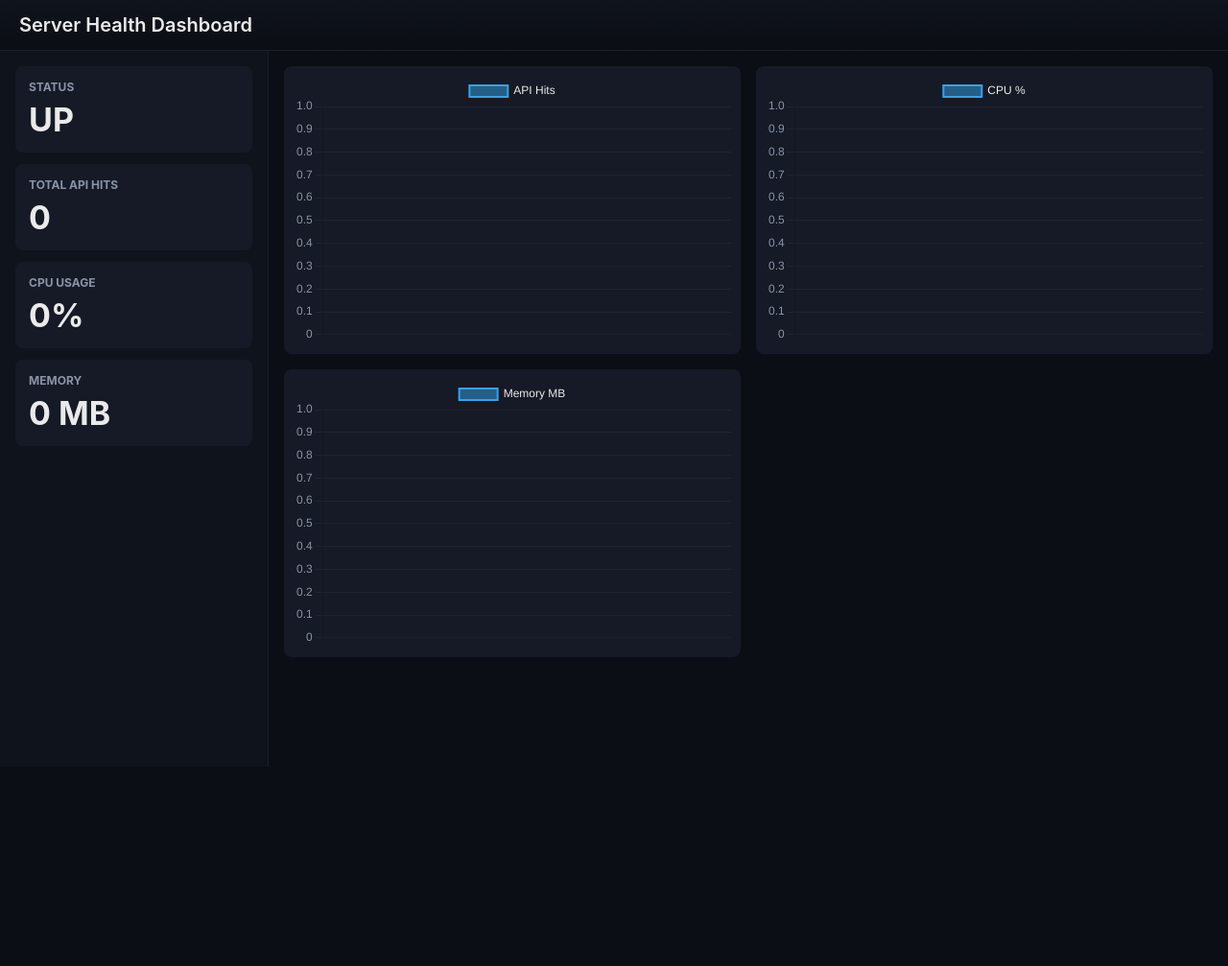
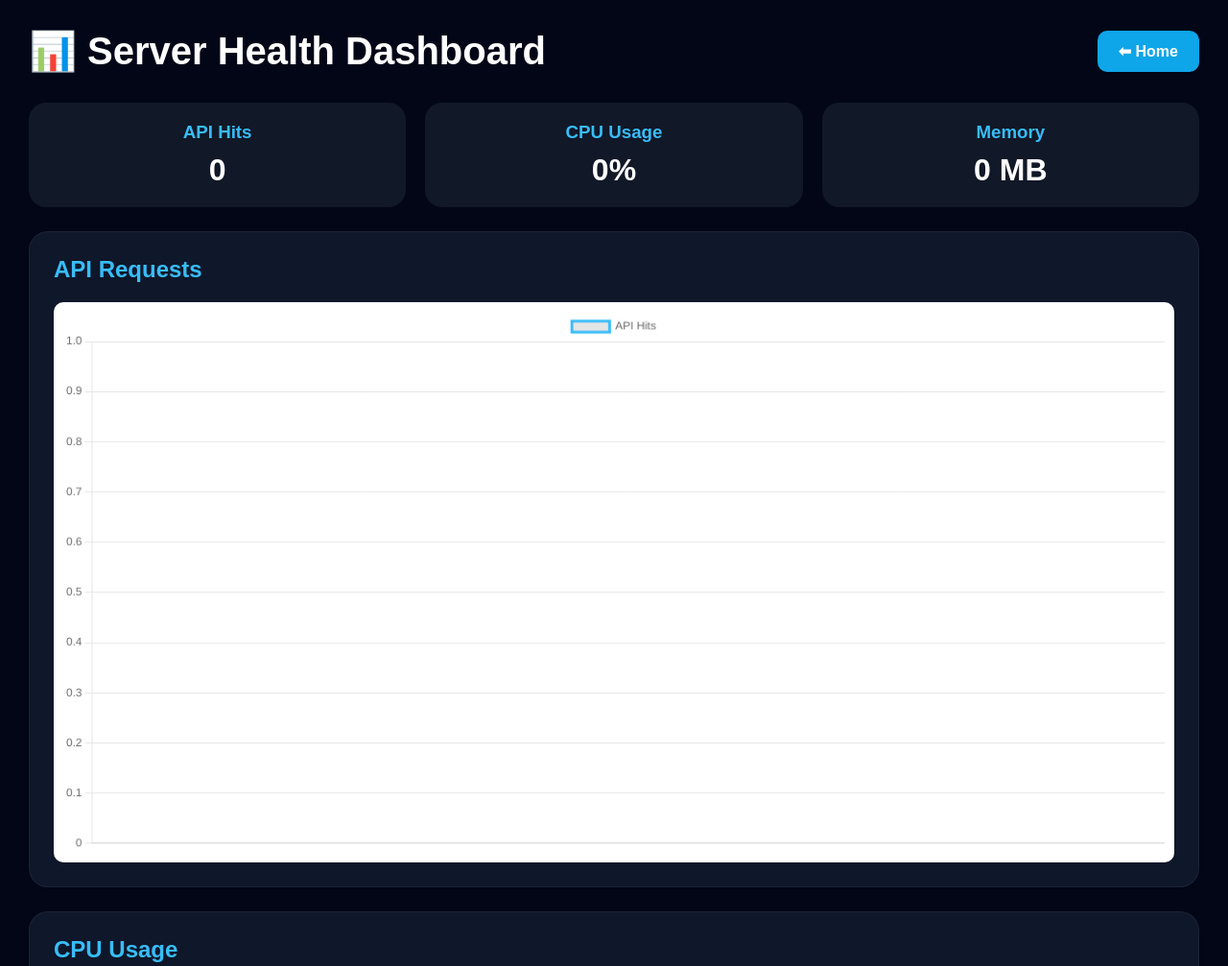
Before and after one commit to kvyns/termux, a website: page public/dashboard.html in a window 1280 px wide. Shown: the top 1007 px of the page at 96% size. Before the commit the page ends 800 px from the top, so only its background shows below. Drawn offline with nearby package versions, Linux system fonts and the light colour scheme.

Commit message:
updated dashboard, added index

```diff
--- a/public/dashboard.html
+++ b/public/dashboard.html
@@ -1,192 +1,253 @@
+<!-- public/dashboard.html -->
 <!DOCTYPE html>
-<html>
+<html lang="en">
 <head>
+<meta charset="UTF-8" />
+<meta name="viewport" content="width=device-width, initial-scale=1.0"/>
+
 <title>Server Health Dashboard</title>
+
 <script src="https://cdn.jsdelivr.net/npm/chart.js"></script>
 
 <style>
-    body {
-      margin: 0;
-      background: #0b0e14;
-      color: #eaeaea;
-      font-family: Inter, system-ui, sans-serif;
+
+*{
+  margin:0;
+  padding:0;
+  box-sizing:border-box;
+  font-family:Arial, Helvetica, sans-serif;
 }
 
-    .header {
-      padding: 14px 20px;
-      font-size: 20px;
-      font-weight: 600;
-      border-bottom: 1px solid #1a1f2b;
-      background: linear-gradient(#0f131c, #0b0e14);
+body{
+  background:#020617;
+  color:white;
+  padding:30px;
 }
 
-    .layout {
-      display: grid;
-      grid-template-columns: 280px 1fr;
-      height: calc(100vh - 54px);
+.top{
+  display:flex;
+  justify-content:space-between;
+  align-items:center;
+  margin-bottom:30px;
 }
 
-    /* -------- LEFT PANEL -------- */
-    .sidebar {
-      padding: 16px;
-      border-right: 1px solid #1a1f2b;
-      background: #0f131c;
+h1{
+  font-size:40px;
 }
 
-    .card {
-      background: #151a26;
-      border-radius: 8px;
-      padding: 14px;
-      margin-bottom: 12px;
+a{
+  color:white;
+  text-decoration:none;
+  background:#0ea5e9;
+  padding:12px 22px;
+  border-radius:10px;
+  font-weight:bold;
 }
 
-    .card h4 {
-      margin: 0;
-      font-size: 12px;
-      color: #8b93a7;
-      text-transform: uppercase;
+.grid{
+  display:grid;
+  grid-template-columns:1fr;
+  gap:25px;
 }
 
-    .value {
-      font-size: 34px;
-      font-weight: 700;
-      margin-top: 6px;
+.card{
+  background:#0f172a;
+  padding:25px;
+  border-radius:20px;
+  border:1px solid rgba(255,255,255,0.05);
 }
 
-    /* -------- RIGHT PANEL -------- */
-    .content {
-      padding: 16px;
-      overflow: auto;
+.card h2{
+  margin-bottom:20px;
+  color:#38bdf8;
 }
 
-    .charts {
-      display: grid;
-      grid-template-columns: 1fr 1fr;
-      gap: 16px;
+canvas{
+  background:white;
+  border-radius:10px;
+  padding:10px;
 }
 
-    .chart-panel {
-      background: #151a26;
-      border-radius: 8px;
-      padding: 10px;
-      height: 280px;   /* 🔥 FIX */
+.stats{
+  display:grid;
+  grid-template-columns:repeat(auto-fit,minmax(200px,1fr));
+  gap:20px;
+  margin-bottom:25px;
 }
 
-    .chart-panel canvas {
-      width: 100% !important;
-      height: 100% !important;
+.stat{
+  background:#111827;
+  padding:20px;
+  border-radius:18px;
+  text-align:center;
 }
+
+.stat h3{
+  color:#38bdf8;
+  margin-bottom:10px;
+}
+
+.value{
+  font-size:32px;
+  font-weight:bold;
+}
+
 </style>
 </head>
 
 <body>
 
-<div class="header">Server Health Dashboard</div>
+<div class="top">
+  <h1>📊 Server Health Dashboard</h1>
 
-<div class="layout">
-  <!-- LEFT -->
-  <div class="sidebar">
+  <a href="/">⬅ Home</a>
+</div>
+
+<div class="stats">
+
+  <div class="stat">
+    <h3>API Hits</h3>
+    <div class="value" id="apiVal">0</div>
+  </div>
+
+  <div class="stat">
+    <h3>CPU Usage</h3>
+    <div class="value" id="cpuVal">0%</div>
+  </div>
+
+  <div class="stat">
+    <h3>Memory</h3>
+    <div class="value" id="memVal">0 MB</div>
+  </div>
+
+</div>
+
+<div class="grid">
+
   <div class="card">
-      <h4>Status</h4>
-      <div class="value" id="status">UP</div>
+    <h2>API Requests</h2>
+    <canvas id="apiChart"></canvas>
   </div>
 
   <div class="card">
-      <h4>Total API Hits</h4>
-      <div class="value" id="hits">0</div>
+    <h2>CPU Usage</h2>
+    <canvas id="cpuChart"></canvas>
   </div>
 
   <div class="card">
-      <h4>CPU Usage</h4>
-      <div class="value" id="cpu">0%</div>
+    <h2>Memory Usage</h2>
+    <canvas id="memChart"></canvas>
   </div>
 
-    <div class="card">
-      <h4>Memory</h4>
-      <div class="value" id="mem">0 MB</div>
-    </div>
-  </div>
-
-  <!-- RIGHT -->
-  <div class="content">
-    <div class="charts">
-      <div class="chart-panel"><canvas id="hitsChart"></canvas></div>
-      <div class="chart-panel"><canvas id="cpuChart"></canvas></div>
-      <div class="chart-panel"><canvas id="memChart"></canvas></div>
-    </div>
-  </div>
 </div>
 
 <script>
+
 const ws = new WebSocket(
-  (location.protocol === "https:" ? "wss://" : "ws://") + location.host
+  (location.protocol === "https:" ? "wss://" : "ws://")
+  + location.host
 );
 
-const MAX_POINTS = Infinity;
 const labels = [];
-const hitsData = [];
+const apiData = [];
 const cpuData = [];
 const memData = [];
 
-function makeChart(id, label, data) {
-  return new Chart(document.getElementById(id), {
-    type: "line",
-    data: {
+function createChart(id, label, data, color) {
+
+  return new Chart(
+    document.getElementById(id),
+    {
+      type:"line",
+
+      data:{
         labels,
-      datasets: [{
+
+        datasets:[
+          {
             label,
             data,
-        borderWidth: 2,
-        tension: 0.3,
-        pointRadius: 0
-      }]
+            borderColor:color,
+            tension:0.3,
+            borderWidth:3,
+            fill:false
+          }
+        ]
       },
-    options: {
-      responsive: true,
-      maintainAspectRatio: false,   // 🔥 CRITICAL
-      animation: false,
-      scales: {
-        x: { ticks: { color: "#8b93a7" }, grid: { color: "#1f2430" } },
-        y: { ticks: { color: "#8b93a7" }, grid: { color: "#1f2430" } }
-      },
-      plugins: {
-        legend: { labels: { color: "#eaeaea" } }
+
+      options:{
+        responsive:true,
+        animation:false
       }
     }
-  });
+  );
 }
 
-const hitsChart = makeChart("hitsChart", "API Hits", hitsData);
-const cpuChart  = makeChart("cpuChart", "CPU %", cpuData);
-const memChart  = makeChart("memChart", "Memory MB", memData);
+const apiChart = createChart(
+  "apiChart",
+  "API Hits",
+  apiData,
+  "#38bdf8"
+);
 
-function pushData(d) {
-  if (labels.length > MAX_POINTS) {
+const cpuChart = createChart(
+  "cpuChart",
+  "CPU %",
+  cpuData,
+  "#22c55e"
+);
+
+const memChart = createChart(
+  "memChart",
+  "Memory MB",
+  memData,
+  "#f97316"
+);
+
+function pushData(d){
+
+  if(labels.length > 60){
     labels.shift();
-    hitsData.shift();
+    apiData.shift();
     cpuData.shift();
     memData.shift();
   }
 
-  labels.push(new Date(d.t).toLocaleTimeString());
-  hitsData.push(d.hits);
+  labels.push(
+    new Date(d.time).toLocaleTimeString()
+  );
+
+  apiData.push(d.apiHits);
   cpuData.push(d.cpu);
-  memData.push(d.mem);
+  memData.push(d.memory);
 
-  document.getElementById("hits").innerText = d.hits;
-  document.getElementById("cpu").innerText = d.cpu + "%";
-  document.getElementById("mem").innerText = d.mem + " MB";
+  document.getElementById("apiVal").innerText =
+    d.apiHits;
+
+  document.getElementById("cpuVal").innerText =
+    d.cpu + "%";
+
+  document.getElementById("memVal").innerText =
+    d.memory + " MB";
 }
 
-ws.onmessage = e => {
+ws.onmessage = (e) => {
+
   const msg = JSON.parse(e.data);
-  if (msg.type === "history") msg.data.forEach(pushData);
-  if (msg.type === "live") pushData(msg.data);
 
-  hitsChart.update();
+  if(msg.type === "history"){
+    msg.data.forEach(pushData);
+  }
+
+  if(msg.type === "live"){
+    pushData(msg.data);
+  }
+
+  apiChart.update();
   cpuChart.update();
   memChart.update();
 };
+
 </script>
 
 </body>
```
Also changed, not shown: dashboard.html (deleted, +0 -77 lines), public/index.html (added, +143 -0 lines), server.js (+54 -16 lines). Lines whose indentation alone changed are shown as unchanged.
